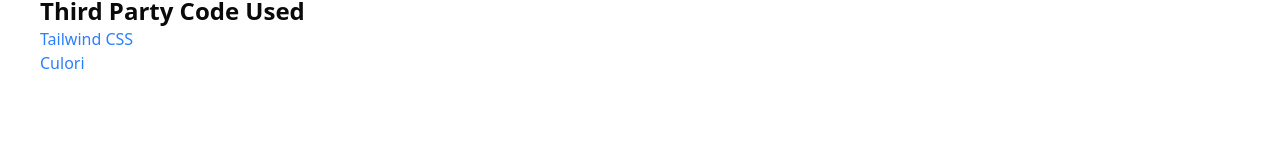
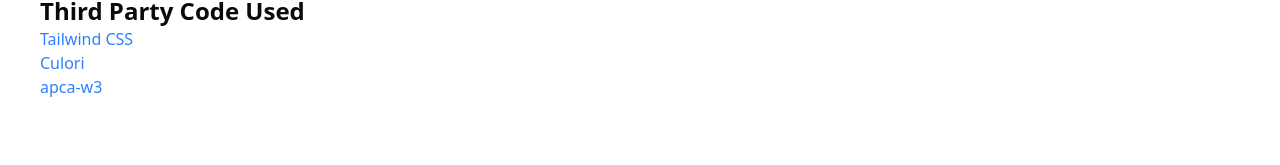
Before and after one commit to RMalik777/Tailwind-Color, a SvelteKit app: page /license in a window 1280 px wide. Shown: the part 269-434 px from the top of the page. Built offline with nearby package versions, Linux system fonts and the light colour scheme.

Commit message:
chore: add license

```diff
--- a/src/routes/license/+page.svelte
+++ b/src/routes/license/+page.svelte
@@ -7,6 +7,10 @@
 		{
 			name: "Culori",
 			url: "https://github.com/Evercoder/culori/blob/main/LICENSE",
+		},
+		{
+			name: "apca-w3",
+			url: "https://github.com/Myndex/apca-w3/blob/master/LICENSE.md",
 		},
 	];
 </script>
```
